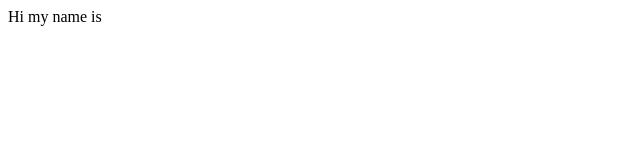
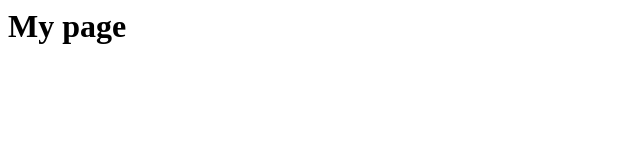
Before and after one commit to NoWay9/6-vcs-advanced, a plain HTML site: page index.html in a window 1280 px wide. Shown: the whole page, without its empty margins (0-640 px from the left). Drawn offline with Linux system fonts and the light colour scheme.

Commit message:
commited

```diff
--- a/index.html
+++ b/index.html
@@ -1,8 +1,7 @@
 <html>
 <head>
+</head>
 <body>
-<My first page>
-<p>Hi my name is</p>
+<h1>My page</h1>
 </body>
-</head>
 </html>
```
